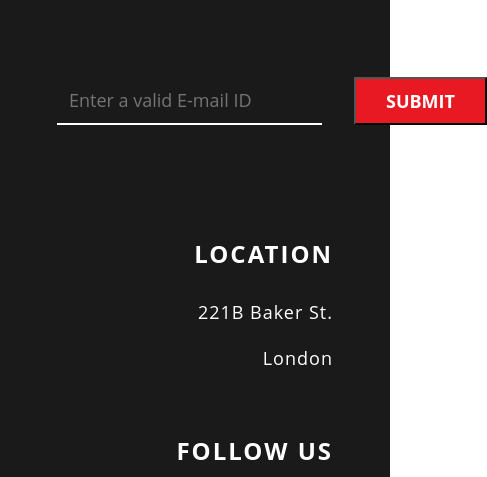
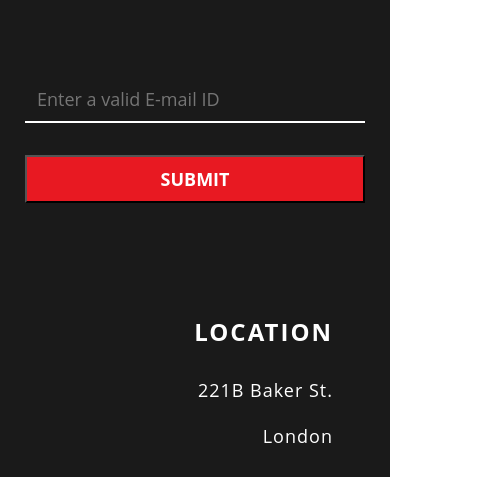
Before and after one commit to PraveenKumarPanchadarla/Fast-Food, a plain HTML site: page index.html in a window 390 px wide. Shown: the part 5304-5781 px from the top of the page, 487 px wide, since content can reach past the window. Drawn offline with nearby package versions, Linux system fonts and the light colour scheme.

Commit message:
Update style.css

```diff
--- a/style.css
+++ b/style.css
@@ -557,7 +557,7 @@ footer{
         padding:3rem 0;
     }
 
-    .contact .form{
+    .contact form{
         padding:3rem 0;
         padding:0;
         flex-direction: column;
```
